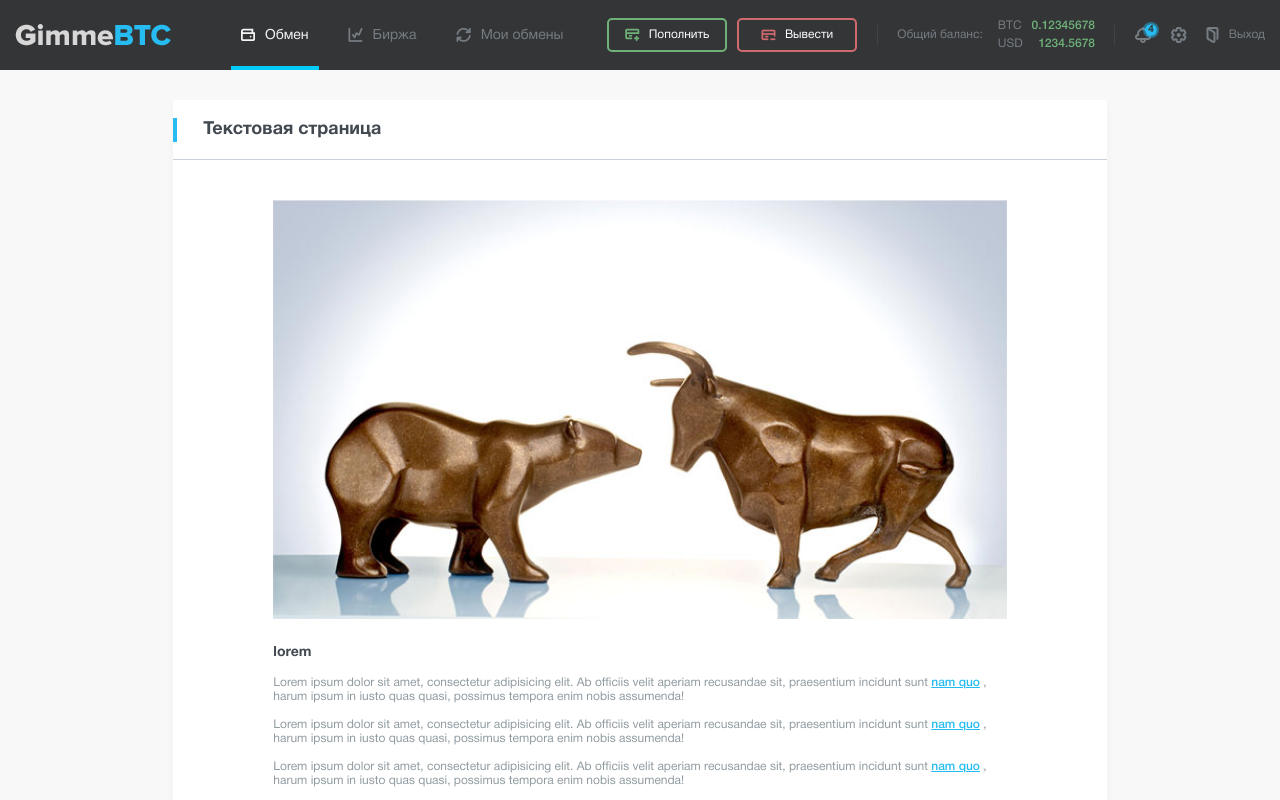
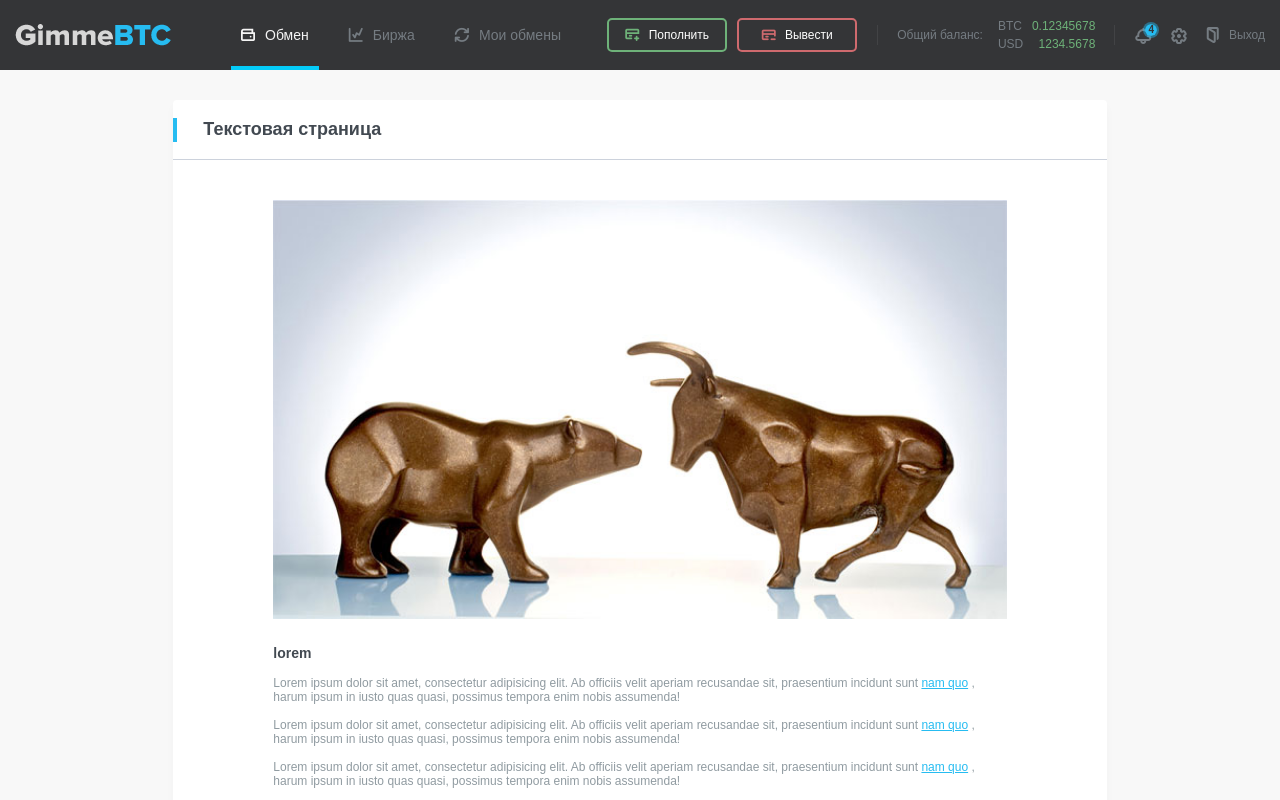
Before and after one commit to DavidHalkin/gimmeBTC, a website: page app/txt.html in a window 1280 px wide. Shown: the top 800 px of the page. Drawn offline with nearby package versions, Linux system fonts and the light colour scheme; files whose address does not match are found by name.

Commit message:
arial font

```diff
--- a/app/sass/_custom_bootstrap_vatiables.scss
+++ b/app/sass/_custom_bootstrap_vatiables.scss
@@ -9,7 +9,7 @@ $theme-colors: (
 );
 $font-size-base:              0.75rem; // Assumes the browser default, typically `12px`
 $btn-focus-width:0;
-$font-family-base: 'HelveticaNeueCyr';
+$font-family-base: 'Arial';
 
 $input-focus-box-shadow: none;
 $body-color: #000;
```
Also changed, not shown: app/css/custom_bootstrap.css, 1 other file.
